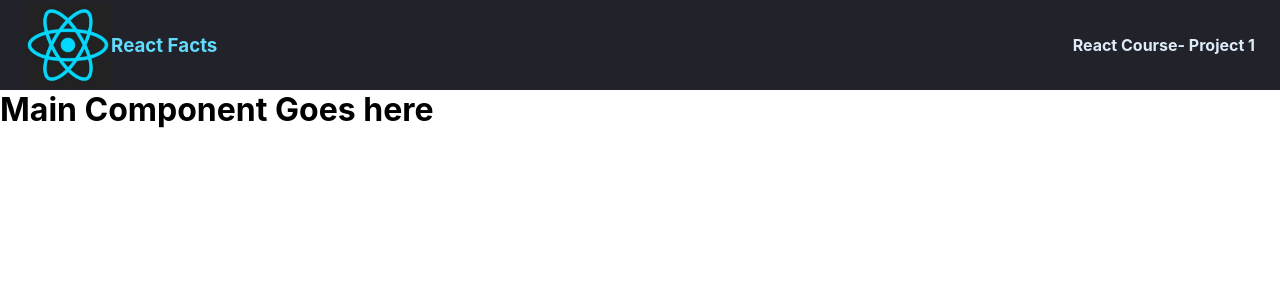
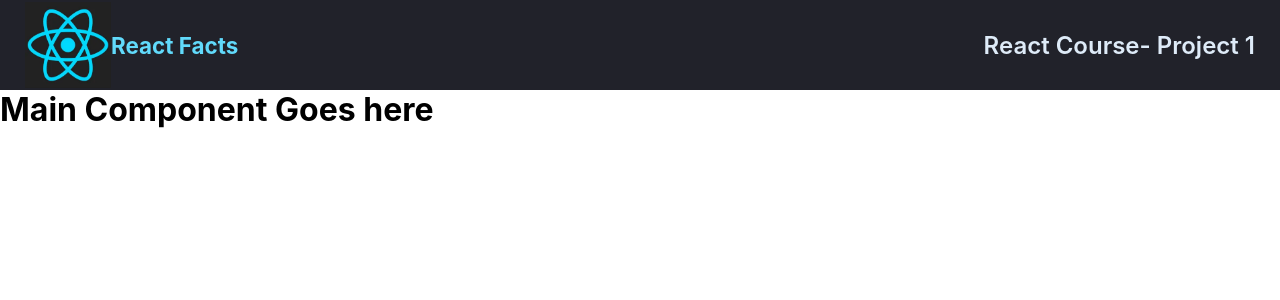
Before and after one commit to Brian-Enos/React, a React (Create React App) app in the folder my-app/: page / in a window 1280 px wide. Shown: the top 300 px of the page. Built offline with nearby package versions, Linux system fonts and the light colour scheme.

Commit message:
Completed styling h3, h4 and the img tags with the right properties

```diff
--- a/my-app/src/CSS/styles.css
+++ b/my-app/src/CSS/styles.css
@@ -20,7 +20,11 @@ nav img {
 h3 {
   margin-right: auto;
   color: #61DAFB;
+  font-weight: 700;
+  font-size: 1.4rem;
 }
 h4 {
   color: #DEEBF8;
+  font-weight: 600;
+  font-size: 1.5rem;
 }
```
